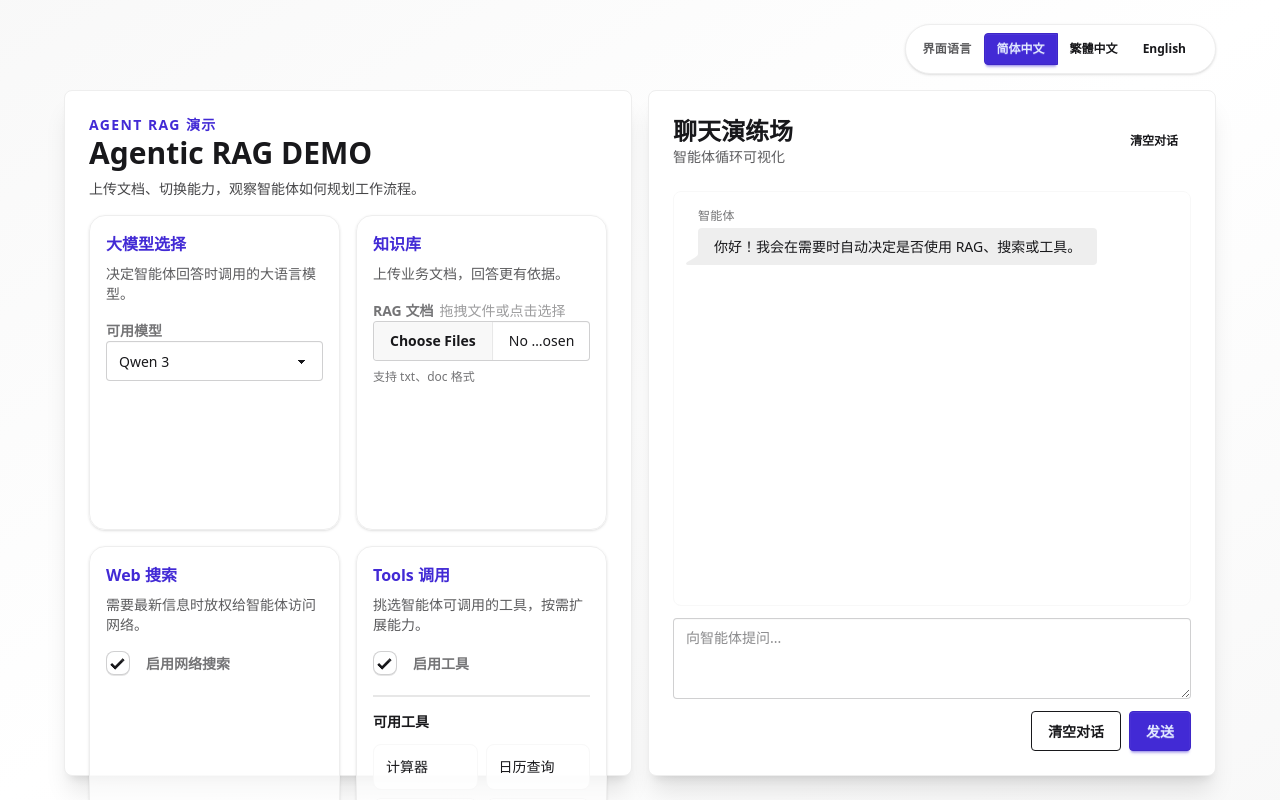
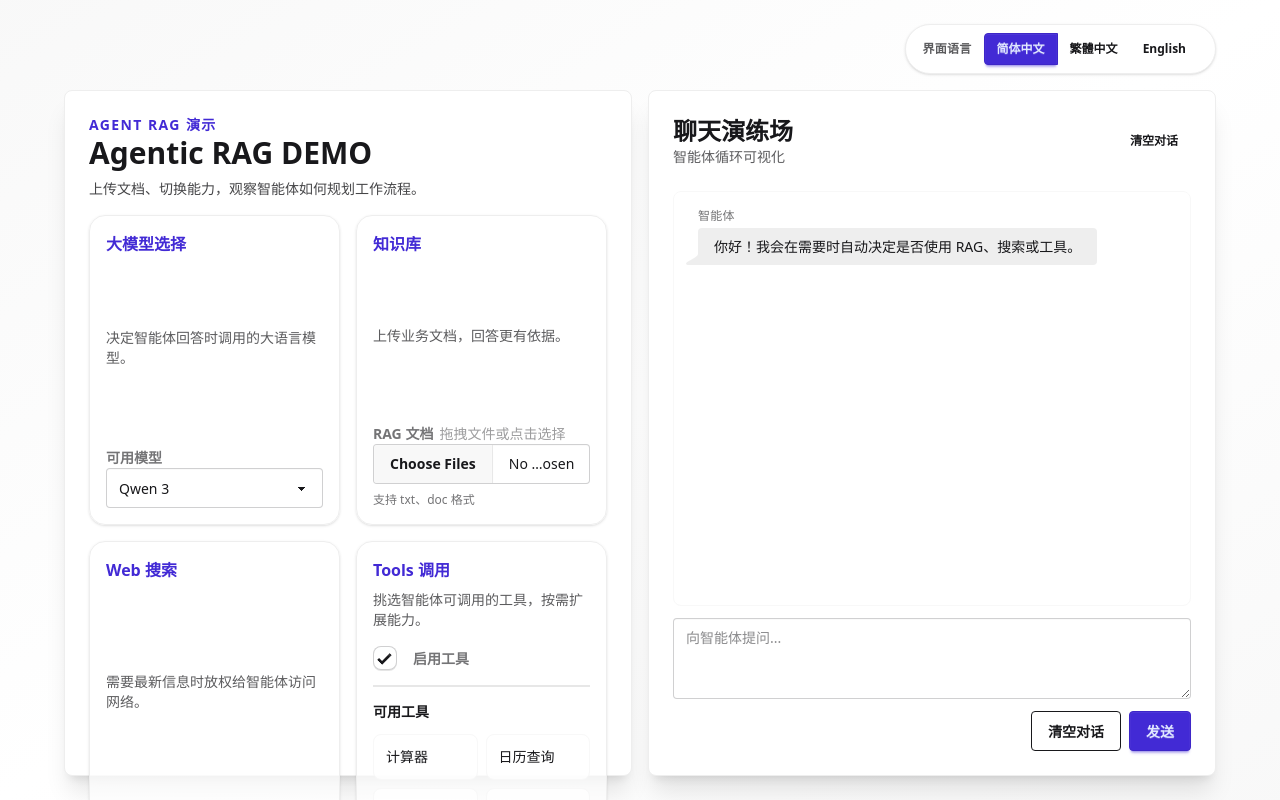
Before and after one commit to justin0x5eed/agent_demo, a React (Vite) app in the folder frontend/: page / in a window 1280 px wide. Built offline with nearby package versions, Linux system fonts and the light colour scheme.

Commit message:
Make capability cards stretch to equal heights (#113)

```diff
--- a/frontend/src/App.tsx
+++ b/frontend/src/App.tsx
@@ -398,7 +398,7 @@ Key takeaways: ${userMessage}`
               </header>
 
               <div className="grid gap-4 md:auto-rows-fr md:grid-cols-2">
-                <div className="rounded-2xl border border-base-300 bg-base-100/70 p-4 shadow-sm">
+                <div className="flex h-full flex-col rounded-2xl border border-base-300 bg-base-100/70 p-4 shadow-sm">
                   <p className="text-base font-semibold text-primary">{t.modelTitle}</p>
                   <p className="mb-4 mt-2 text-sm opacity-70">{t.modelDescription}</p>
                   <label className="label" htmlFor="model-select">
@@ -418,7 +418,7 @@ Key takeaways: ${userMessage}`
                   </select>
                 </div>
 
-                <div className="rounded-2xl border border-base-300 bg-base-100/70 p-4 shadow-sm">
+                <div className="flex h-full flex-col rounded-2xl border border-base-300 bg-base-100/70 p-4 shadow-sm">
                   <p className="text-base font-semibold text-primary">
                     {t.knowledgeBaseTitle}
                   </p>
@@ -463,7 +463,7 @@ Key takeaways: ${userMessage}`
                   </div>
                 </div>
 
-                <div className="rounded-2xl border border-base-300 bg-base-100/70 p-4 shadow-sm">
+                <div className="flex h-full flex-col rounded-2xl border border-base-300 bg-base-100/70 p-4 shadow-sm">
                   <p className="text-base font-semibold text-primary">
                     {t.webSearchTitle}
                   </p>
@@ -479,7 +479,7 @@ Key takeaways: ${userMessage}`
                   </label>
                 </div>
 
-                <div className="rounded-2xl border border-base-300 bg-base-100/70 p-4 shadow-sm">
+                <div className="flex h-full flex-col rounded-2xl border border-base-300 bg-base-100/70 p-4 shadow-sm">
                   <p className="text-base font-semibold text-primary">
                     {t.toolsTitle}
                   </p>
```
